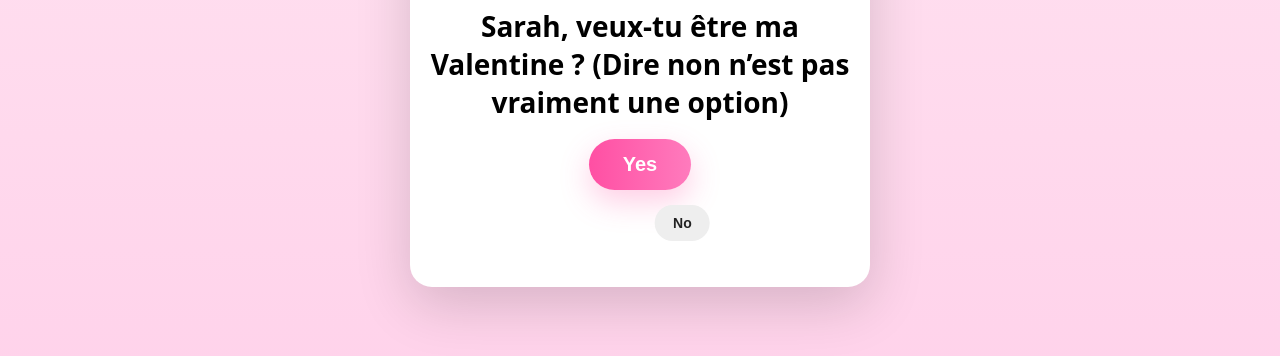
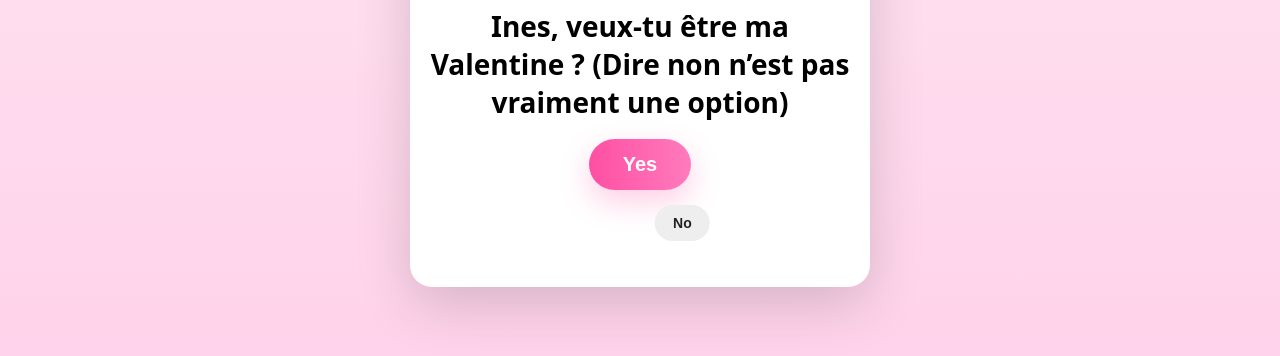
Before and after one commit to Ibrahim1401web/valentine-, a plain HTML site: page index.html in a window 1280 px wide. Shown: the part 360-716 px from the top of the page. Drawn offline with Linux system fonts and the light colour scheme.

Commit message:
Update index.html

```diff
--- a/index.html
+++ b/index.html
@@ -15,7 +15,7 @@
         <img src="./duck.png" alt="Duck with tie and flower" />
       </div>
 
-      <h1>Sarah, veux-tu être ma Valentine ? (Dire non n’est pas vraiment une option)</h1>
+      <h1>Ines, veux-tu être ma Valentine ? (Dire non n’est pas vraiment une option)</h1>
 
       <div class="buttons" id="buttons">
         <button class="yes" id="yesBtn">Yes</button>
```
